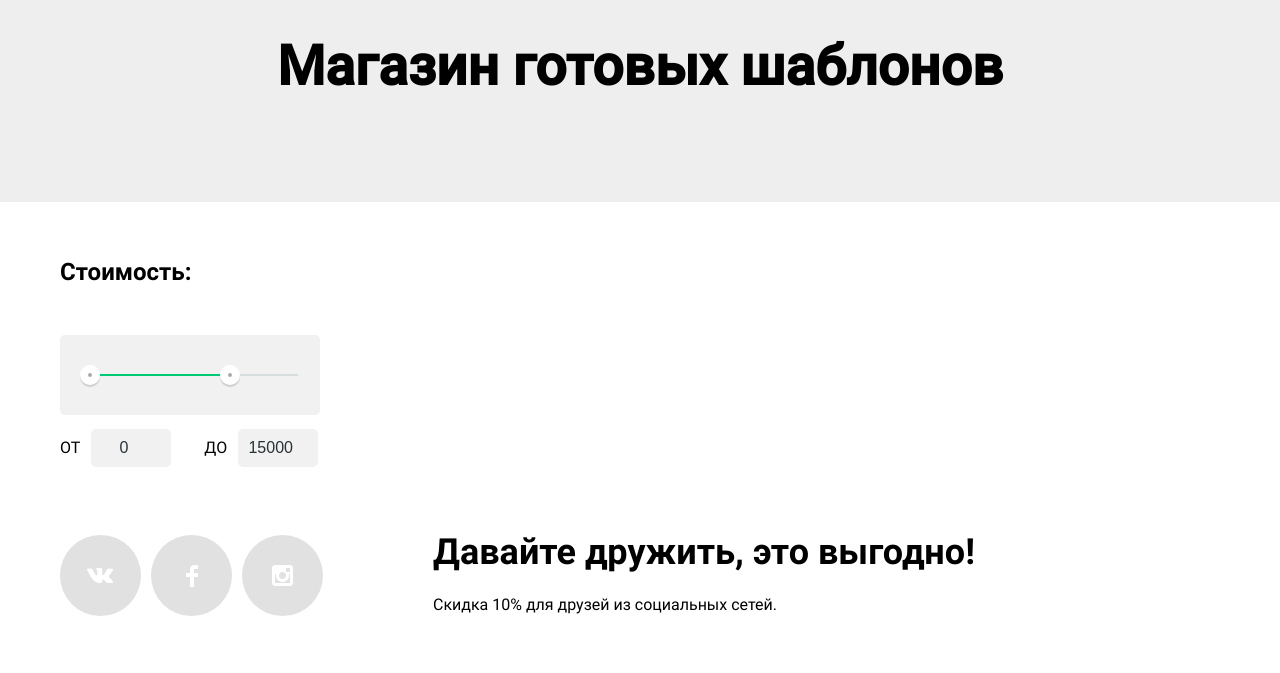
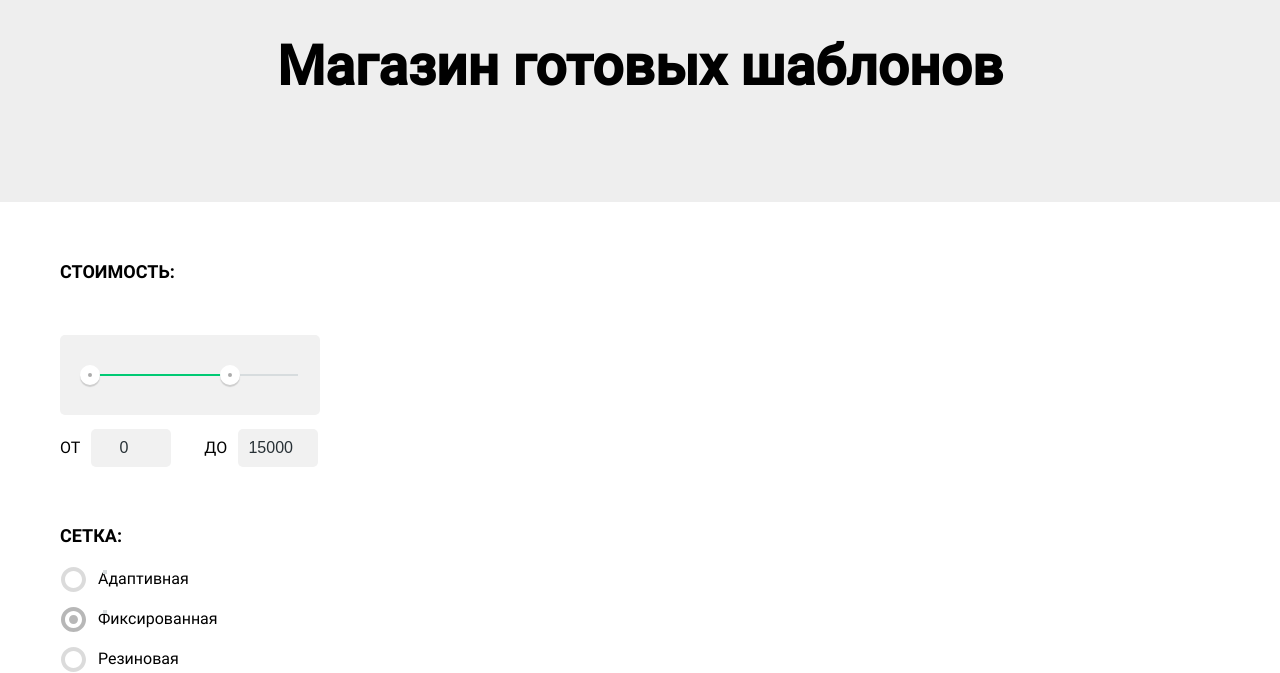
Before and after one commit to zeckson/htmlacademy-nerds, a plain HTML site: page catalog.html in a window 1280 px wide. Shown: the part 138-811 px from the top of the page. Drawn offline with Linux system fonts and the light colour scheme.

Commit message:
grid filter appearance nt work why ?

```diff
--- a/catalog.html
+++ b/catalog.html
@@ -43,6 +43,21 @@
             </article>
           </section>
         </section>
+        <section class="grid-filter">
+          <h4>Сетка:</h4>
+          <label for="radio-option1" class="grid-filter__label"><input id="radio-option1" class="grid-filter__input"
+                                                                       type="radio" name="option1">
+            <div class="radio-fake"></div>
+            Адаптивная</label>
+          <label for="radio-option2" class="grid-filter__label"><input id="radio-option2" class="grid-filter__input"
+                                                                       type="radio" name="option1" checked>
+            <div class="radio-fake"></div>
+            Фиксированная</label>
+          <label for="radio-option3" class="grid-filter__label"><input id="radio-option3" class="grid-filter__input"
+                                                                       type="radio" name="option1" disabled>
+            <div class="radio-fake"></div>
+            Резиновая</label>
+        </section>
       </form>
     </section>
 
--- a/css/style.css
+++ b/css/style.css
@@ -761,6 +761,10 @@ input:required {
 
 .cost h4 {
   margin-bottom: 48px;
+  font-weight: bold;
+  font-size: 18px;
+  line-height: 30px;
+  text-transform: uppercase;
 }
 
 .range-controls {
@@ -842,6 +846,67 @@ input:required {
 }
 
 
+
+
+.grid-filter {
+  padding-top: 54px;
+  display: flex;
+  flex-direction: column;
+}
+
+.grid-filter h4 {
+  font-weight: bold;
+  font-size: 18px;
+  line-height: 30px;
+  text-transform: uppercase;
+  margin-bottom:16px;
+}
+
+.grid-filter__label {
+  padding-left: 38px;
+  margin-bottom: 16px;
+}
+
+.grid-filter__input {
+  position: absolute;
+  appearance: none;
+  -webkit-appearance: none;
+}
+
+.radio-fake {
+  width: 25px;
+  height: 25px;
+  margin-left: -37px;
+  position: absolute;
+  background-image: url("../img/radio-off.svg");
+}
+
+.grid-filter__input + .radio-fake {
+  opacity: 50%;
+  background-image: url("../img/radio-off.svg");
+}
+
+.grid-filter__input:hover + .radio-fake {
+  opacity: 100%;
+  background-image: url("../img/radio-off.svg");
+}
+
+.grid-filter__input:checked + .radio-fake {
+  opacity: 100%;
+  background-image: url("../img/radio-on.svg");
+}
+
+.grid-filter__input:disabled + .radio-fake {
+  opacity: 50%;
+  background-image: url("../img/radio-off.svg");
+}
+
+
+
+
+
+
+
 .footer-content {
   display: flex;
   align-items: center;
```
Also changed, not shown: img/radio-off.svg (added), img/radio-on.svg (added).
